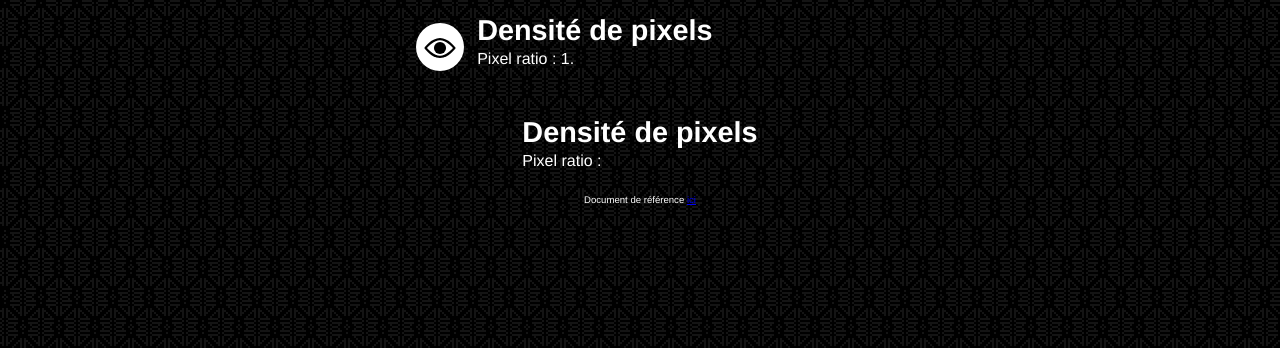
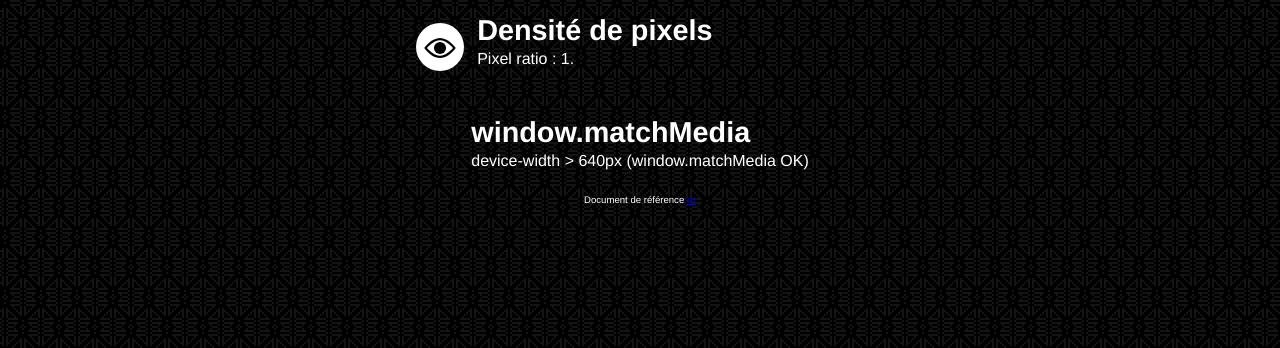
Before and after one commit to tonicapo/tonicapo.github.io, a plain HTML site: page index.html in a window 1280 px wide. Shown: the part 452-800 px from the top of the page. Drawn offline with Linux system fonts and the light colour scheme.

Commit message:
Site V0.0
Test window.matchMedia

```diff
--- a/TestViewPort.js
+++ b/TestViewPort.js
@@ -9,6 +9,12 @@ browser.innerText += (' '+window.outerWidth+'px x '+window.outerHeight+'px.');
 
 var ecran = document.getElementById('ecran');
 ecran.innerText += (' '+screen.width+'px x '+screen.height+'px.');
+
+var ecran = document.getElementById('matchmedia');
+if (window.matchMedia("(min-width: 640px)").matches) {
+	ecran.innerText += ("device-width > 640px (window.matchMedia OK)");
+	}
+
 
 // http://toddmotto.com/viewport-dynamic-width-calculation-retina-and-pixel-ratio-javascript-widget/
 // (function() {
--- a/index.html
+++ b/index.html
@@ -66,9 +66,9 @@
 				</div>
 
 				<div class="texte">
-						<h1>Densité de pixels </h1>
+						<h1>window.matchMedia </h1>
 						<p class="comment">Commande Javascript : <em>window.devicePixelRatio</em></p>
-						<p id="pixeldensity">Pixel ratio : </p>
+						<p id="matchmedia"> </p>
 					</div>
 					<br class="clear" />
 				</div>
```
Also changed, not shown: 1 other file.
